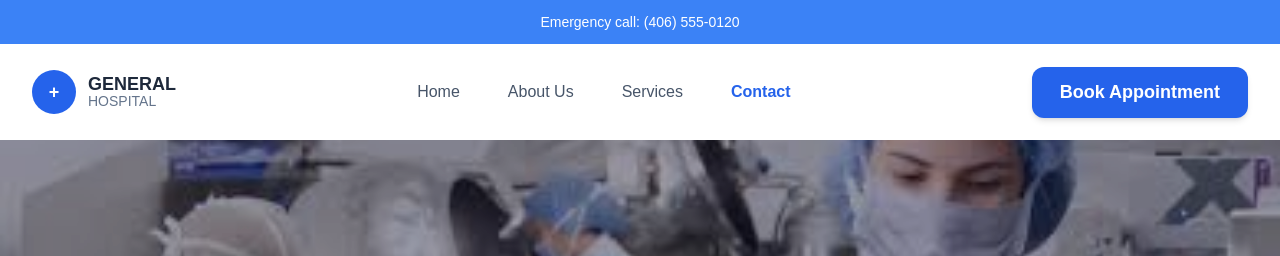
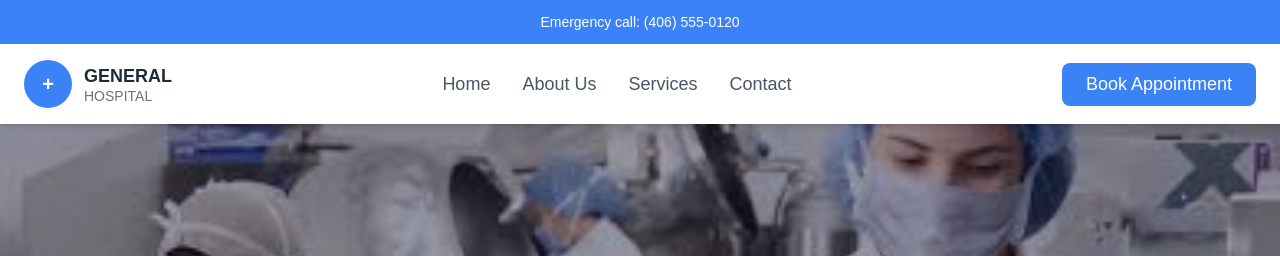
Before and after one commit to naveedmastoi700-design/E-portal-project, a website: page about.html in a window 1280 px wide. Shown: the top 256 px of the page. Drawn offline with nearby package versions, Linux system fonts and the light colour scheme.

Commit message:
Refactor header section for improved layout

```diff
--- a/about.html
+++ b/about.html
@@ -68,32 +68,63 @@
             </p>
         </div>
     </section>
-    <header class="w-full bg-white shadow-sm">
-        <div class="max-w-7xl mx-auto px-8 h-24 flex items-center justify-between">
+  <header class="w-full bg-[#FFFFFF] shadow-md relative z-50">
+
+    <div class="max-w-7xl mx-auto px-6 h-20 flex items-center justify-between">
+
+        <!-- Logo -->
         <div class="flex items-center gap-3">
-                <div class="w-11 h-11 rounded-full bg-blue-600 flex items-center justify-center">
-                    <span class="text-white font-bold text-lg">+</span>
+            <div class="w-12 h-12 bg-blue-500 rounded-full flex items-center justify-center text-white text-xl font-bold">
+                +
             </div>
             <div>
-                    <h1 class="text-lg font-semibold text-slate-800 leading-tight">
-                        GENERAL
-                    </h1>
-                    <p class="text-sm text-slate-500 -mt-1">
-                        HOSPITAL
-                    </p>
+                <h1 class="text-lg font-bold text-gray-800">GENERAL</h1>
+                <p class="text-sm text-gray-500 -mt-1">HOSPITAL</p>
             </div>
         </div>
-            <nav class="hidden md:flex items-center gap-12 text-slate-600 font-medium text-base">
-                <a href="index.html" class="hover:text-blue-600 transition">Home</a>
-                <a href="about.html" class="hover:text-blue-600 transition">About Us</a>
-                <a href="services.html" class="hover:text-blue-600 transition">Services</a>
-                <a href="contact.html" class="text-blue-600 font-semibold">Contact</a>
+
+        <!-- Desktop Menu -->
+        <nav class="hidden md:flex gap-8 text-gray-600 font-medium">
+            <a href="index.html" class="hover:text-blue-500">Home</a>
+            <a href="about.html" class="hover:text-blue-500">About Us</a>
+            <a href="services.html" class="hover:text-blue-500">Services</a>
+            <a href="contact.html" class="hover:text-blue-500">Contact</a>
         </nav>
-            <a href="contact.html" class="bg-blue-600 text-white px-7 py-3 rounded-xl font-semibold
-              hover:bg-blue-700 transition shadow-md">
+
+        <!-- Right Side -->
+        <div class="flex items-center gap-4">
+
+            <!-- Button -->
+            <a href="contact.html"
+                class="hidden md:block bg-blue-500 text-white px-6 py-2 rounded-lg font-medium hover:bg-blue-600 transition">
                 Book Appointment
             </a>
+
+            <!-- Mobile Button -->
+            <button onclick="toggleMenu()" class="md:hidden text-3xl">
+                ☰
+            </button>
+
         </div>
+
+    </div>
+
+    <!-- MOBILE MENU -->
+    <div id="mobileMenu"
+        class="absolute top-full left-0 w-full bg-white shadow-md hidden flex flex-col gap-4 px-6 py-6 text-gray-700 font-medium">
+
+        <a href="index.html" class="hover:text-blue-500">Home</a>
+        <a href="about.html" class="hover:text-blue-500">About Us</a>
+        <a href="services.html" class="hover:text-blue-500">Services</a>
+        <a href="contact.html" class="hover:text-blue-500">Contact</a>
+
+        <a href="contact.html"
+            class="bg-blue-500 text-white px-5 py-2 rounded-lg text-center hover:bg-blue-600">
+            Book Appointment
+        </a>
+
+    </div>
+
 </header>
     <section class="relative w-full h-[350px] overflow-hidden">
         <img src="./image/17.png" alt="About Us"
```
Lines whose indentation alone changed are shown as unchanged.
